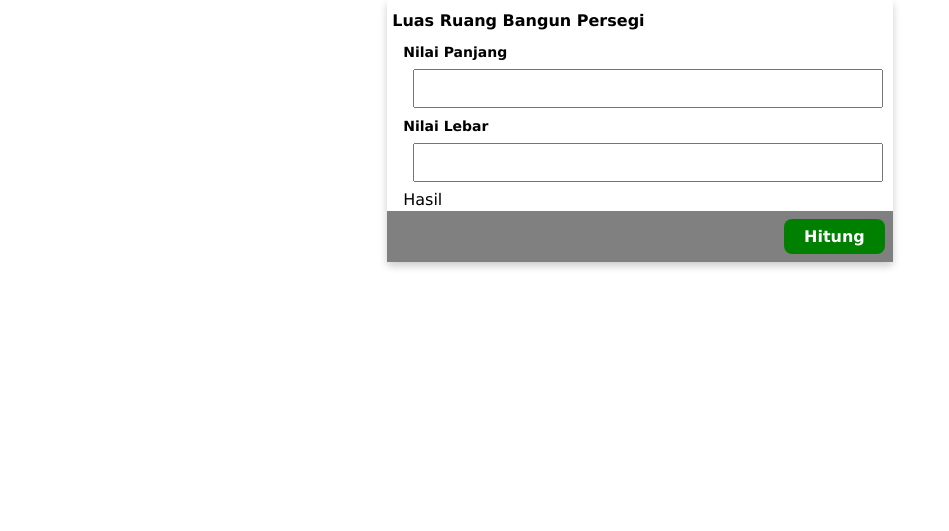
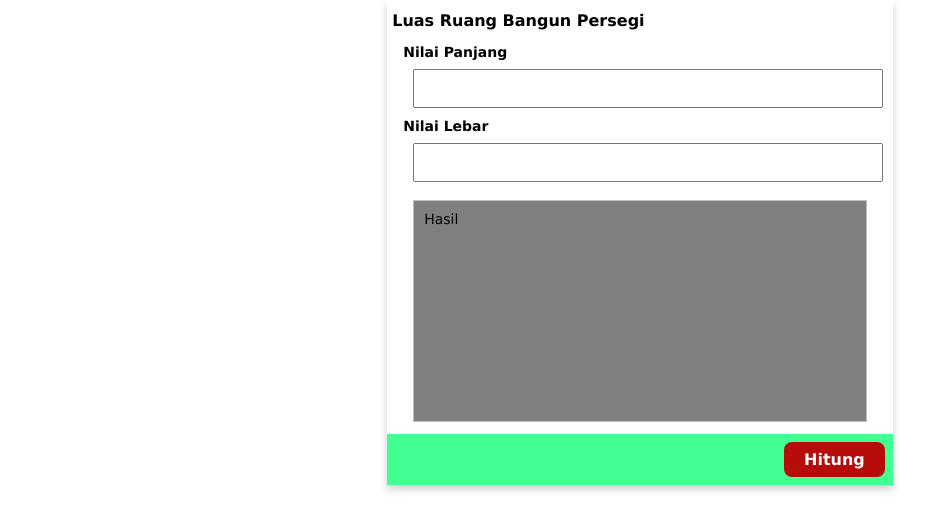
Before and after one commit to indyandriani/dwzindy2, a plain HTML site: page index.html in a window 1280 px wide. Shown: the part 81-612 px from the top of the page, without its empty margins (0-949 px from the left). Drawn offline with Linux system fonts and the light colour scheme.

Commit message:
Update style.css

```diff
--- a/style.css
+++ b/style.css
@@ -15,7 +15,7 @@
 }
 .cardfooter{
     padding: 8px;
-    background-color: gray;
+    background-color: rgb(66, 255, 145);
     display: flex;
     justify-content: right;
 }
@@ -34,9 +34,17 @@ input[type=text]{
 .btn1{
     border: none;
     border-radius: 8px;
-    background-color: green;
+    background-color: rgb(182, 12, 12);
     color: white;
     font-size: 16px;
     font-weight: bold;
     padding: 8px 20px;
 }
+.hsl{
+    font-size: 14px;
+    margin: 10px;
+    height: 200px;
+    border: solid #C0C0C0 1px;
+    padding: 10px;
+    background-color: grey;
+}
```
